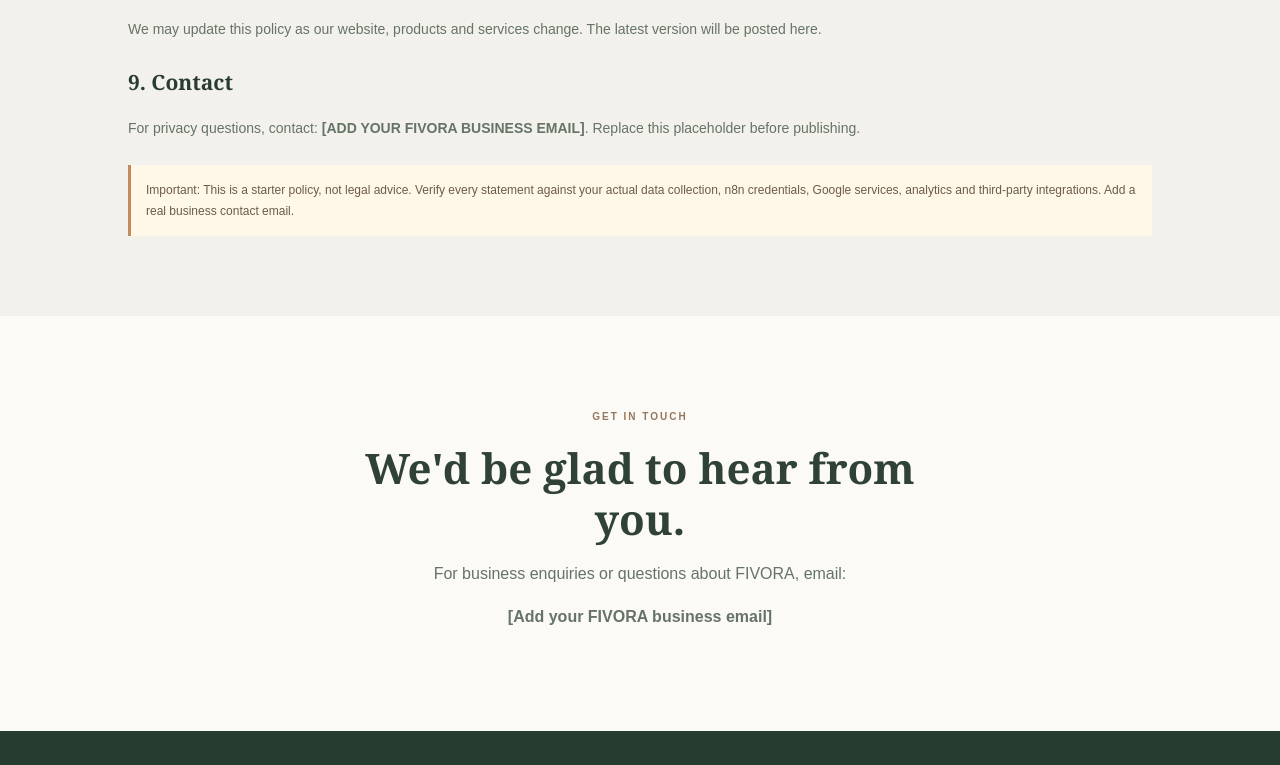
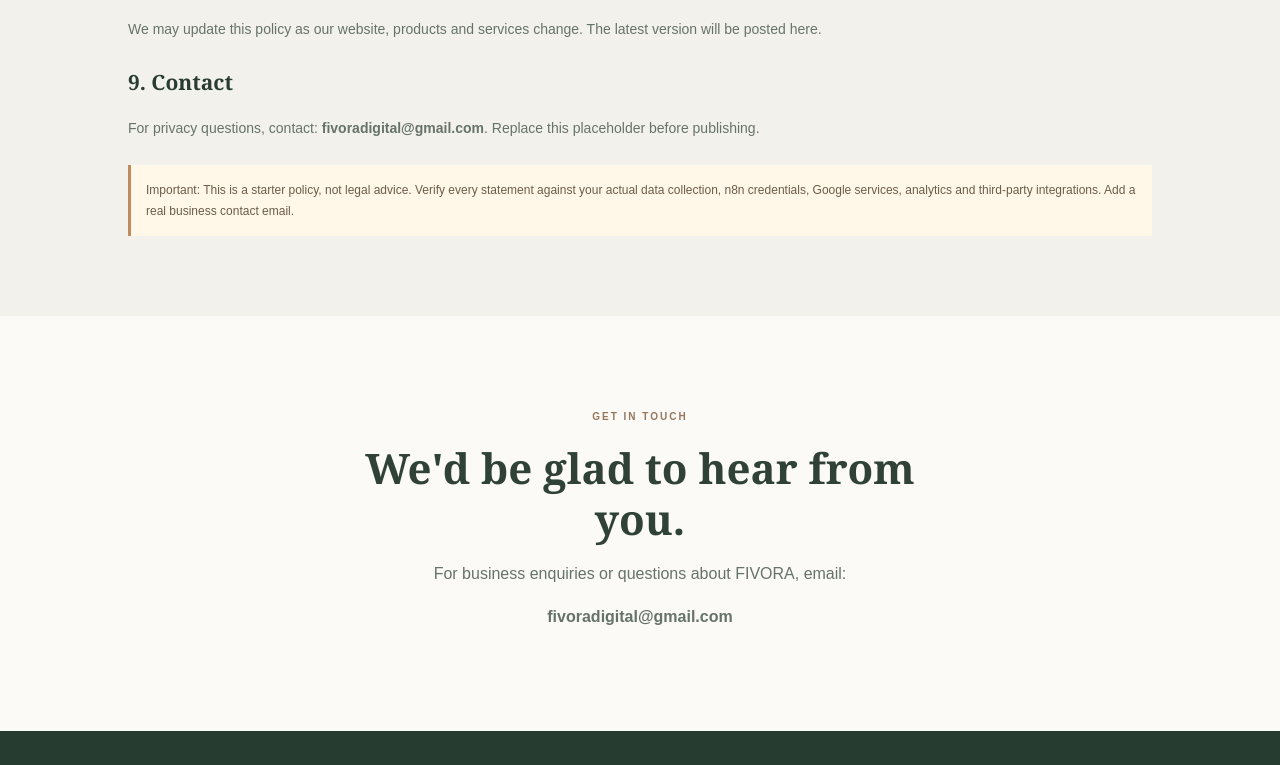
Before and after one commit to akshitha28star/fivora-website, a plain HTML site: page index.html in a window 1280 px wide. Shown: the part 3837-4602 px from the top of the page. Drawn offline with Linux system fonts and the light colour scheme.

Commit message:
Update index.html

```diff
--- a/index.html
+++ b/index.html
@@ -23,8 +23,8 @@
 <h3>6. Your choices</h3><p>You may contact us to ask about information you have sent directly to us or request correction or deletion, subject to applicable legal obligations.</p>
 <h3>7. Children's privacy</h3><p>This website is not specifically directed at children, and we do not knowingly request personal information from children through this website.</p>
 <h3>8. Changes</h3><p>We may update this policy as our website, products and services change. The latest version will be posted here.</p>
-<h3>9. Contact</h3><p>For privacy questions, contact: <strong>[ADD YOUR FIVORA BUSINESS EMAIL]</strong>. Replace this placeholder before publishing.</p>
+<h3>9. Contact</h3><p>For privacy questions, contact: <strong>fivoradigital@gmail.com</strong>. Replace this placeholder before publishing.</p>
 <div class="warning">Important: This is a starter policy, not legal advice. Verify every statement against your actual data collection, n8n credentials, Google services, analytics and third-party integrations. Add a real business contact email.</div></section>
-<section class="contact" id="contact"><small>GET IN TOUCH</small><h2>We'd be glad to hear from you.</h2><p>For business enquiries or questions about FIVORA, email:</p><p><strong>[Add your FIVORA business email]</strong></p></section>
+<section class="contact" id="contact"><small>GET IN TOUCH</small><h2>We'd be glad to hear from you.</h2><p>For business enquiries or questions about FIVORA, email:</p><p><strong>fivoradigital@gmail.com</strong></p></section>
 </main><footer><a class="logo" href="#home">FIVORA<span>.</span></a><p>Ideas designed for everyday growth.</p><a href="#privacy">Privacy Policy</a><small>© 2026 FIVORA. All rights reserved.</small></footer>
 <script src="script.js"></script></body></html>
```
